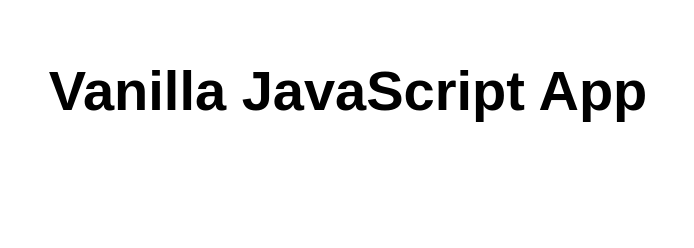
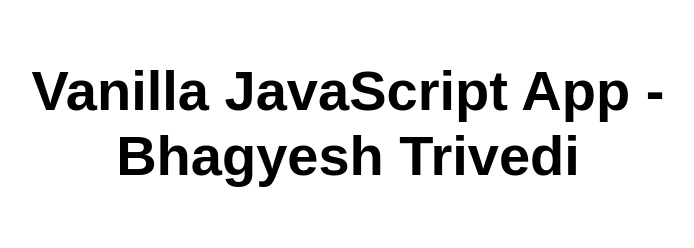
Before and after one commit to BhagyeshTrivedi/Bhagyesh-cet1021-static-web-ap, a plain HTML site: page src/index.html in a window 1280 px wide. Shown: the whole page, without its empty margins (292-986 px from the left). Drawn offline with Linux system fonts and the light colour scheme.

Commit message:
Update index.html

```diff
--- a/src/index.html
+++ b/src/index.html
@@ -10,7 +10,7 @@
 
 <body>
   <main>
-    <h1>Vanilla JavaScript App</h1>
+    <h1>Vanilla JavaScript App - Bhagyesh Trivedi</h1>
   </main>
 </body>
 
```
